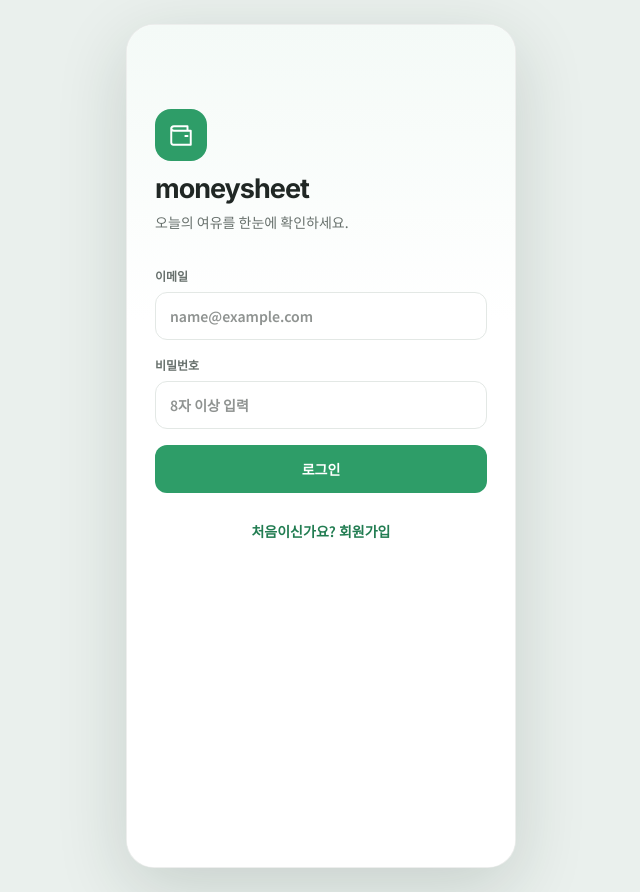
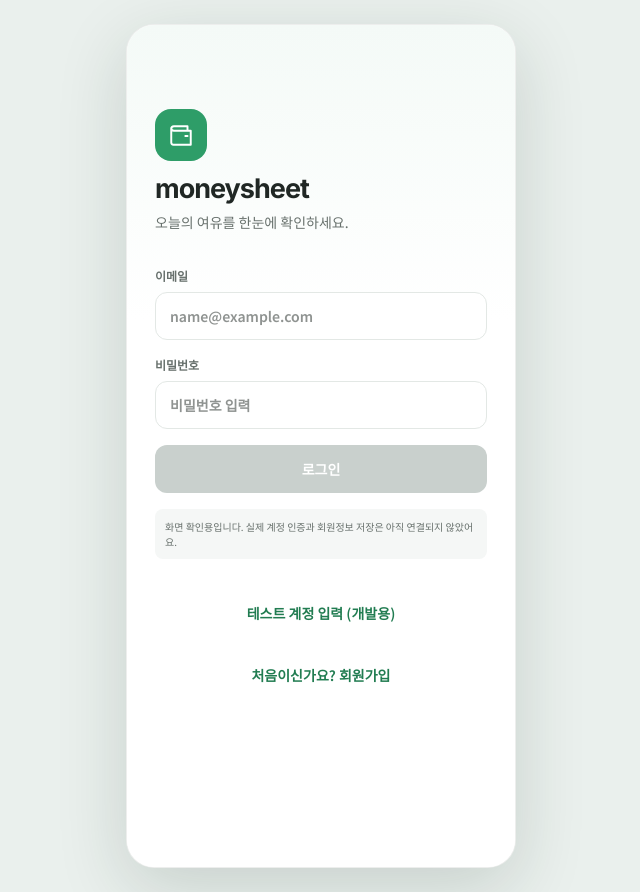
Before and after one commit to danielhw99/moneysheet_FE, a React (Vite) app in the folder moneysheetFE/: page / in a window 1280 px wide. Shown: the whole page, without its empty margins (319-959 px from the left). Built offline with nearby package versions, Linux system fonts and the light colour scheme; the HTML template or start-up script is replaced by a standard one.

Commit message:
[fix] #5 로그인/회원가입 필수 입력 검증 및 개발용 테스트 계정 입력 추가

```diff
--- a/moneysheetFE/src/App.tsx
+++ b/moneysheetFE/src/App.tsx
@@ -93,19 +93,60 @@ const memos = [
 ]
 
 function Login({ go, signup = false }: { go: (s: Screen) => void; signup?: boolean }) {
+  const [email, setEmail] = useState('')
+  const [nickname, setNickname] = useState('')
+  const [password, setPassword] = useState('')
+  const [agreed, setAgreed] = useState(false)
+  const [touched, setTouched] = useState({ email: false, nickname: false, password: false, agreed: false })
+  const errors = {
+    email: !email.trim() ? '이메일을 입력해 주세요.' : !/^[^\s@]+@[^\s@]+\.[^\s@]+$/.test(email.trim()) ? '올바른 이메일 형식을 입력해 주세요.' : '',
+    nickname: signup && !nickname.trim() ? '닉네임을 입력해 주세요.' : '',
+    password: !password.trim() ? '비밀번호를 입력해 주세요.' : '',
+    agreed: signup && !agreed ? '개인정보처리방침 동의가 필요해요.' : '',
+  }
+  const canSubmit = Object.values(errors).every(error => !error)
+  const markTouched = (field: keyof typeof touched) => setTouched(previous => ({ ...previous, [field]: true }))
+  const submit = (event: React.FormEvent) => {
+    event.preventDefault()
+    setTouched({ email: true, nickname: true, password: true, agreed: true })
+    if (!canSubmit) return
+    go(signup ? 'login' : 'home')
+  }
+  const fillTestAccount = () => {
+    setEmail('test123@test.com')
+    setPassword('test123')
+    setTouched({ email: false, nickname: false, password: false, agreed: false })
+  }
   return (
     <main className="auth-screen">
       <div className="brand-mark"><Icon name="wallet" size={26} /></div>
       <div className="brand">moneysheet</div>
       <p className="auth-copy">{signup ? '나만의 월간 생활비 관리를 시작하세요.' : '오늘의 여유를 한눈에 확인하세요.'}</p>
-      <div className="form-stack">
-        <label className="field"><span>이메일</span><input type="email" placeholder="name@example.com" /></label>
-        {signup && <label className="field"><span>닉네임</span><input placeholder="닉네임 입력" /></label>}
-        <label className="field"><span>비밀번호</span><input type="password" placeholder="8자 이상 입력" /></label>
-        {signup && <label className="policy"><input type="checkbox" /> <span>개인정보처리방침을 확인했으며 동의합니다.</span></label>}
-        <button className="primary-button" onClick={() => go(signup ? 'login' : 'home')}>{signup ? '가입하기' : '로그인'}</button>
-      </div>
-      <button className="text-button" onClick={() => go(signup ? 'login' : 'signup')}>
+      <form className="form-stack" onSubmit={submit} noValidate>
+        <label className="field">
+          <span>이메일</span>
+          <input type="email" name="email" autoComplete="email" placeholder="name@example.com" required value={email} onChange={event => setEmail(event.target.value)} onBlur={() => markTouched('email')} aria-invalid={touched.email && !!errors.email} aria-describedby={touched.email && errors.email ? 'auth-email-error' : undefined} />
+          {touched.email && errors.email && <small className="field-error" id="auth-email-error" role="alert">{errors.email}</small>}
+        </label>
+        {signup && <label className="field">
+          <span>닉네임</span>
+          <input name="nickname" autoComplete="nickname" placeholder="닉네임 입력" required value={nickname} onChange={event => setNickname(event.target.value)} onBlur={() => markTouched('nickname')} aria-invalid={touched.nickname && !!errors.nickname} aria-describedby={touched.nickname && errors.nickname ? 'auth-nickname-error' : undefined} />
+          {touched.nickname && errors.nickname && <small className="field-error" id="auth-nickname-error" role="alert">{errors.nickname}</small>}
+        </label>}
+        <label className="field">
+          <span>비밀번호</span>
+          <input type="password" name="password" autoComplete={signup ? 'new-password' : 'current-password'} placeholder="비밀번호 입력" required value={password} onChange={event => setPassword(event.target.value)} onBlur={() => markTouched('password')} aria-invalid={touched.password && !!errors.password} aria-describedby={touched.password && errors.password ? 'auth-password-error' : undefined} />
+          {touched.password && errors.password && <small className="field-error" id="auth-password-error" role="alert">{errors.password}</small>}
+        </label>
+        {signup && <div>
+          <label className="policy"><input type="checkbox" required checked={agreed} onChange={event => { setAgreed(event.target.checked); markTouched('agreed') }} onBlur={() => markTouched('agreed')} aria-invalid={touched.agreed && !!errors.agreed} aria-describedby={touched.agreed && errors.agreed ? 'auth-policy-error' : undefined} /> <span>개인정보처리방침을 확인했으며 동의합니다.</span></label>
+          {touched.agreed && errors.agreed && <small className="field-error" id="auth-policy-error" role="alert">{errors.agreed}</small>}
+        </div>}
+        <button className="primary-button" type="submit" disabled={!canSubmit}>{signup ? '가입하기' : '로그인'}</button>
+        <p className="form-help">화면 확인용입니다. 실제 계정 인증과 회원정보 저장은 아직 연결되지 않았어요.</p>
+        {!signup && import.meta.env.DEV && <button className="text-button" type="button" onClick={fillTestAccount}>테스트 계정 입력 (개발용)</button>}
+      </form>
+      <button className="text-button" type="button" onClick={() => go(signup ? 'login' : 'signup')}>
         {signup ? '이미 계정이 있어요 · 로그인' : '처음이신가요? 회원가입'}
       </button>
     </main>
@@ -483,7 +524,7 @@ export default function App() {
     return true
   }
   const view = useMemo(() => {
-    if (screen === 'login' || screen === 'signup') return <Login go={setScreen} signup={screen === 'signup'} />
+    if (screen === 'login' || screen === 'signup') return <Login key={screen} go={setScreen} signup={screen === 'signup'} />
     if (screen === 'home') return <Home go={setScreen} />
     if (screen === 'daily') return <Daily go={setScreen} />
     if (screen === 'monthly') return <Monthly go={setScreen} month={month} changeMonth={changeMonth} budget={budget} />
--- a/moneysheetFE/src/index.css
+++ b/moneysheetFE/src/index.css
@@ -59,7 +59,7 @@
 .topbar-side.right { justify-content: flex-end; padding-right: 8px; }
 .topbar-title { font-size: 16px; font-weight: 700; text-align: center; letter-spacing: -.2px; }
 
-.auth-screen { height: 100%; padding: 84px 28px 32px; background: linear-gradient(180deg, #f4faf7 0%, #fff 35%); }
+.auth-screen { overflow-y: auto; height: 100%; padding: 84px 28px 32px; background: linear-gradient(180deg, #f4faf7 0%, #fff 35%); }
 .brand-mark { width: 52px; height: 52px; border-radius: 16px; display: grid; place-items: center; color: white; background: var(--primary); margin-bottom: 14px; }
 .brand { color: var(--text); font: 700 27px/1 'Inter', sans-serif; letter-spacing: -1px; }
 .auth-copy { margin: 10px 0 34px; color: var(--secondary); }
@@ -273,3 +273,5 @@
 @media (max-width: 430px) {
   .phone-frame:has(.budget-detail), .phone-frame:has(.fixed-budget-form) { min-height: 0; }
 }
+
+.auth-screen .field-error { color: var(--red); font-size: 12px; font-weight: 400; line-height: 1.5; }
```
